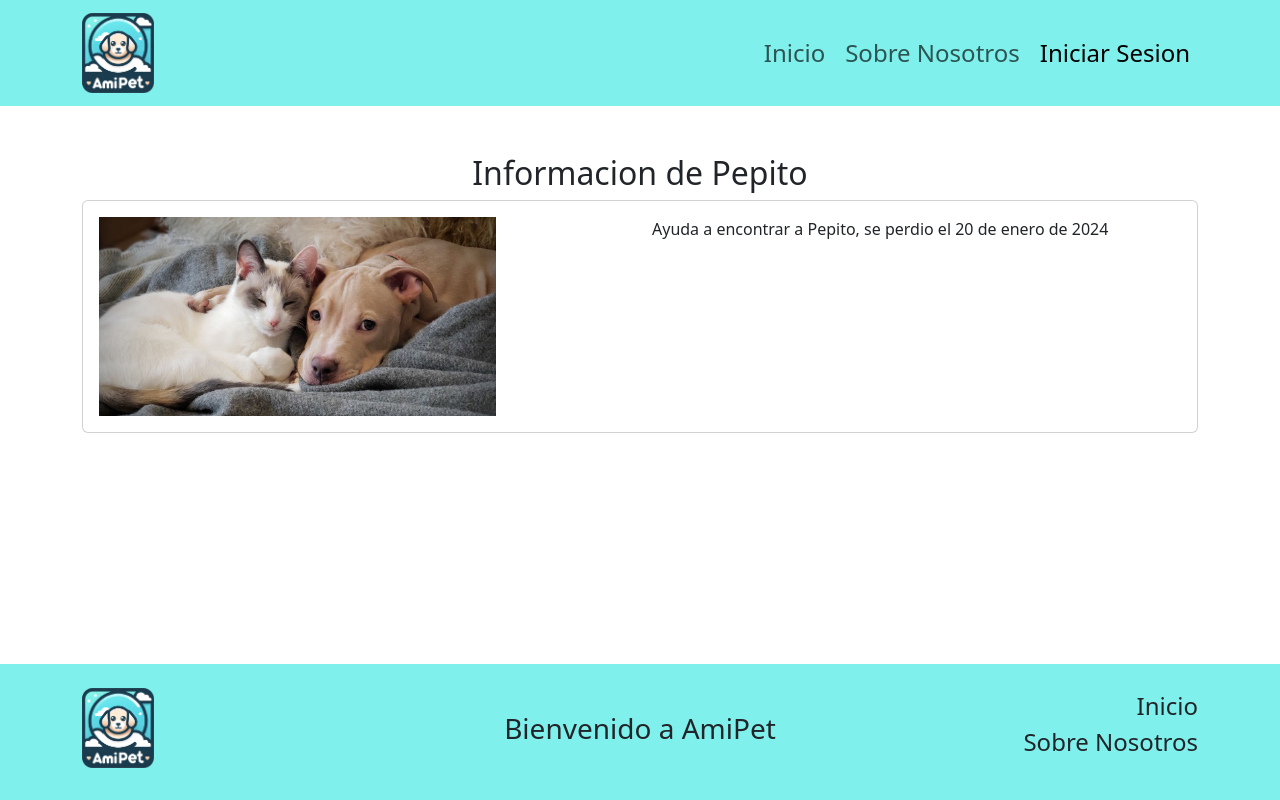
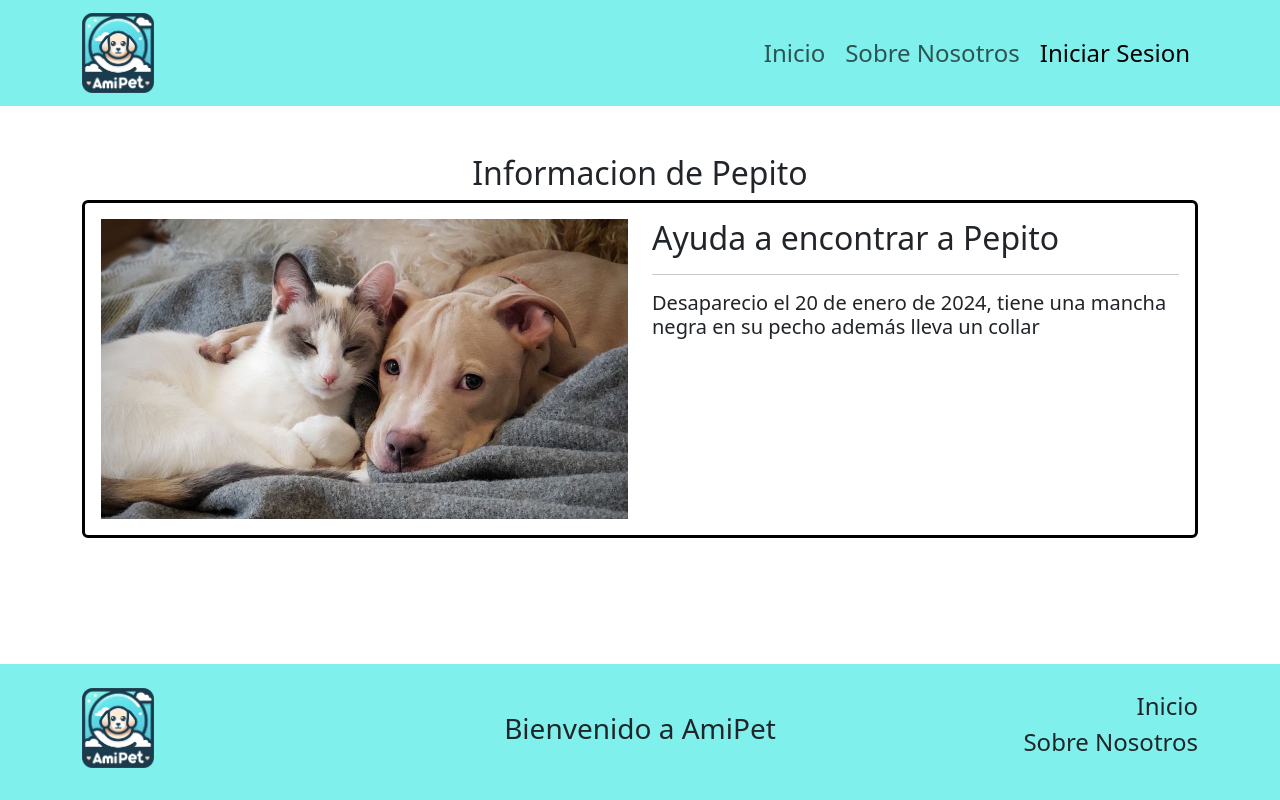
Before and after one commit to Juliancito1/AmiPet, a React (Vite) app: page /Detalle in a window 1280 px wide. Built offline with nearby package versions, Linux system fonts and the light colour scheme.

Commit message:
Se realizo la pagina detalle

```diff
--- a/src/App.css
+++ b/src/App.css
@@ -56,6 +56,10 @@ footer .boton-nav:hover{
   .textoprincipal{
     background-color: rgba(255, 255, 255, 0.473);
   }
+  .imagenDetalle{
+    height: 150px;
+    object-fit: cover;
+  }
 }
 
 @media (min-width: 992px){
@@ -77,6 +81,10 @@ footer .boton-nav:hover{
   background-color: rgba(255, 255, 255, 0.473);
   margin-top: 300px;
 }
+.imagenDetalle{
+  height: 300px;
+  object-fit: cover;
+}
 }
 
 .Foto{
--- a/src/views/Detail.jsx
+++ b/src/views/Detail.jsx
@@ -4,14 +4,16 @@ const Detail = () => {
   return (
     <Container className="mainSection mt-5">
         <h2 className="text-center">Informacion de Pepito</h2>
-        <Card>
+        <Card className="border-3 rounded border-black">
           <Card.Body>
             <Row>
               <Col md={6}>
-                <img className="w-75" src={ImgPrueba}></img>
+                <img className="imagenDetalle w-100" src={ImgPrueba}></img>
               </Col>
               <Col md={6}>
-                Ayuda a encontrar a Pepito, se perdio el 20 de enero de 2024
+                <h2>Ayuda a encontrar a Pepito</h2>
+                <hr></hr>
+                <h5>Desaparecio el 20 de enero de 2024, tiene una mancha negra en su pecho además lleva un collar</h5>
               </Col>
             </Row>
           </Card.Body>
```
